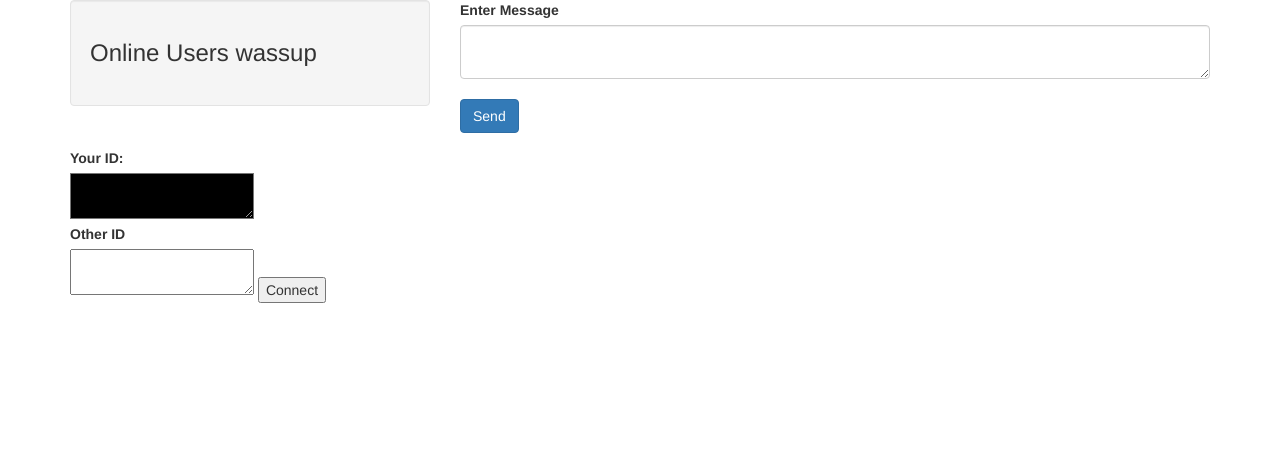
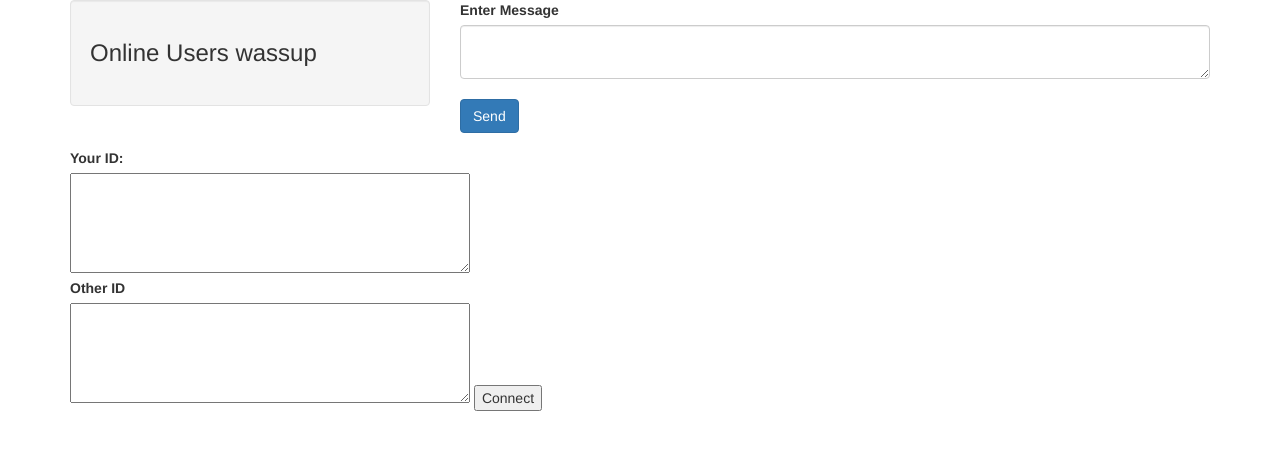
Before and after one commit to simkieu/sim-chat, a website: page index.html in a window 1280 px wide. Drawn offline with nearby package versions, Linux system fonts and the light colour scheme.

Commit message:
load css

```diff
--- a/index.html
+++ b/index.html
@@ -29,9 +29,9 @@
         </div>
         <div class="video-chat">
             <label>Your ID:</label><br/>
-            <textarea id="yourID" class="textbox"></textarea><br/>
+            <textarea id="yourID" class="idbox"></textarea><br/>
             <label>Other ID</label><br/>
-            <textarea id="otherID"></textarea>
+            <textarea id="otherID" class="idbox"></textarea>
             <button id="connect">Connect</button>
         </div>
     </div>
--- a/styles/styles.css
+++ b/styles/styles.css
@@ -1,8 +1,4 @@
-#yourid {
-    width: 500px;
-    height: 500px;
+.idbox {
+    width: 400px;
+    height: 100px;
 }
-
-.textbox {
-    background-color: black;
-}
```
